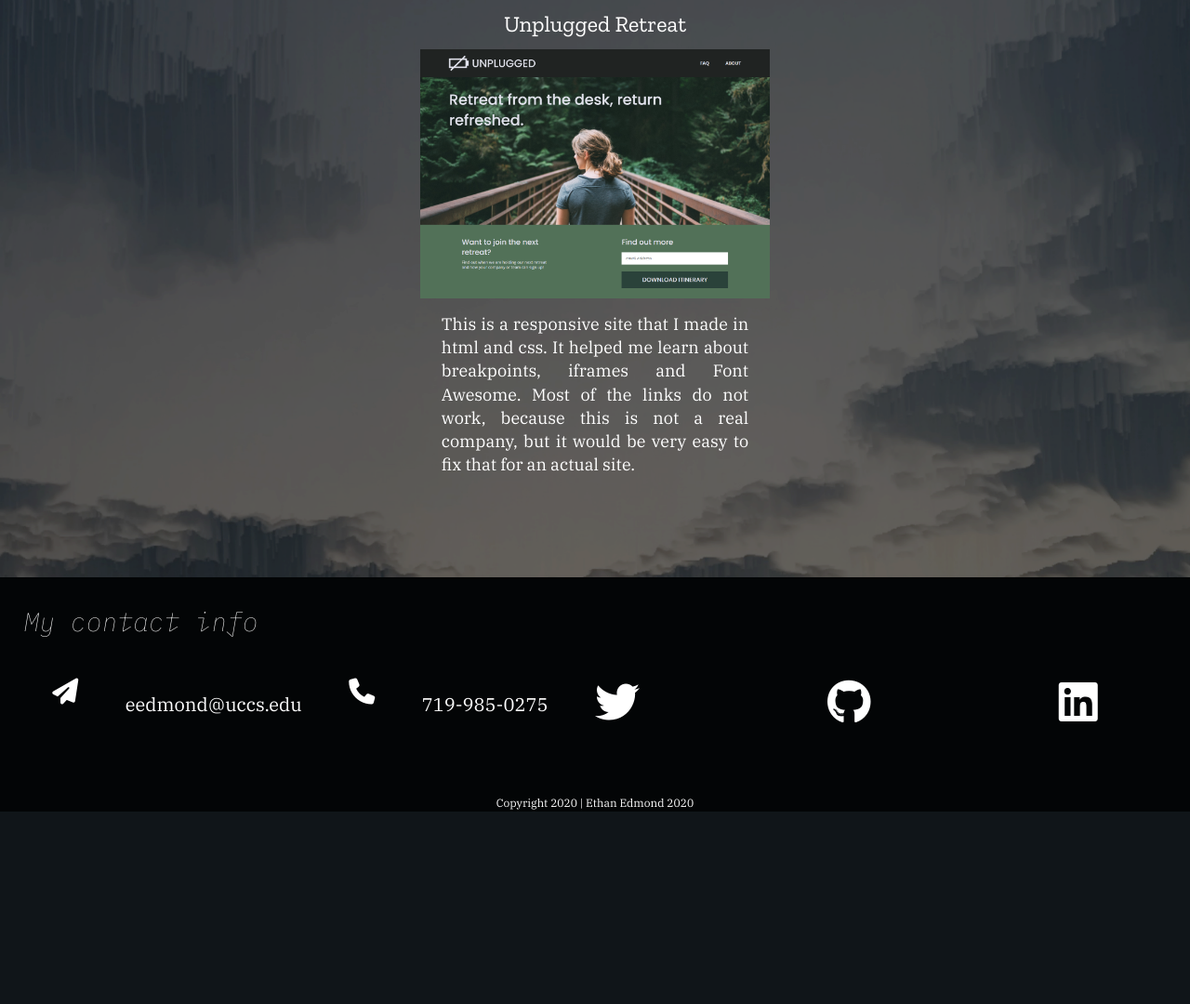
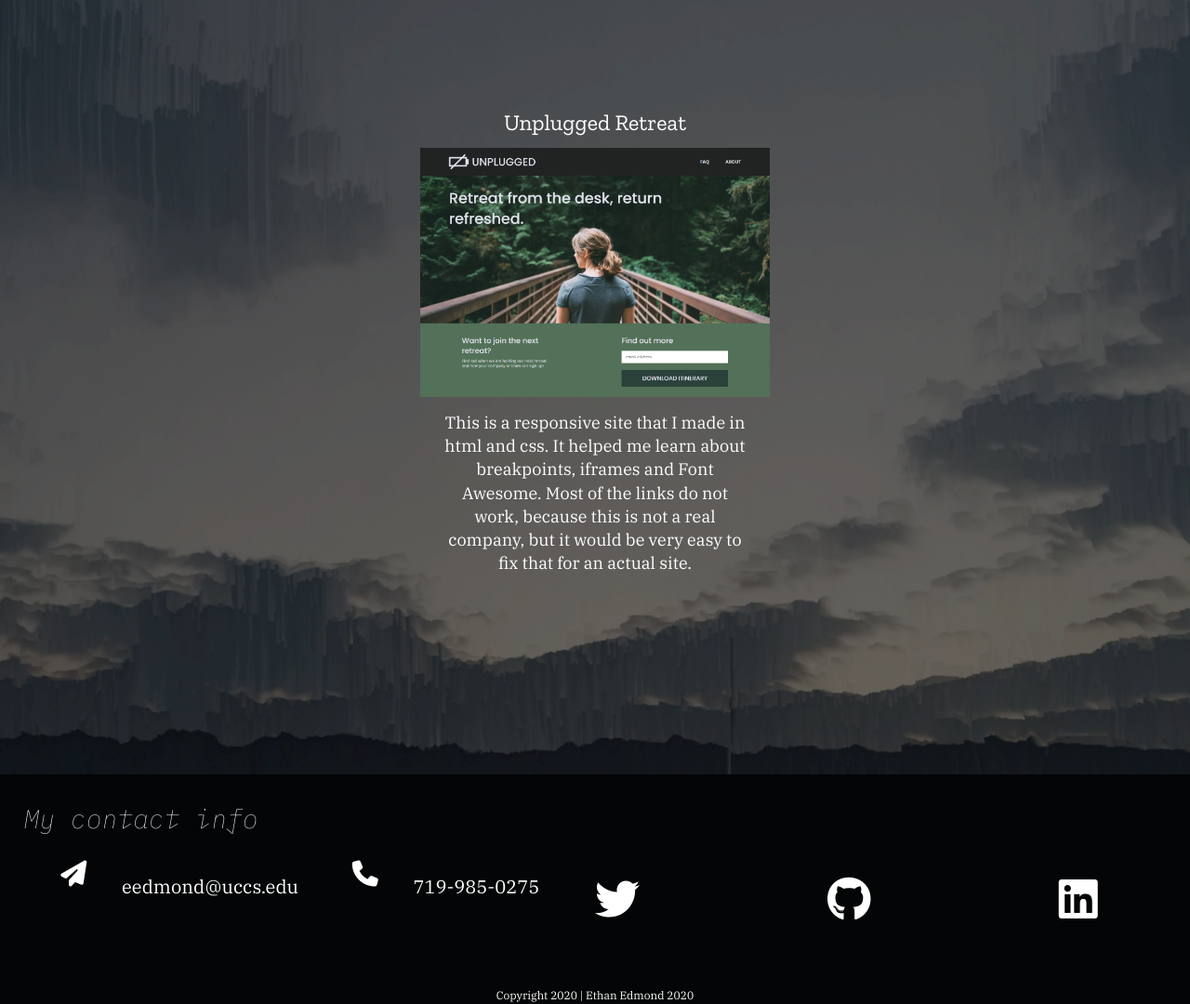
Before and after one commit to Ethan-Edmond/ethanedmond-site, a website: page gallery/index.html in a window 1280 px wide. Shown: the part 192-1272 px from the top of the page at 93% size. Before the commit the page ends 1065 px from the top, so only its background shows below. Drawn offline with nearby package versions, Linux system fonts and the light colour scheme.

Commit message:
Fixed errors and styled gallery for tablet

```diff
--- a/css/main.css
+++ b/css/main.css
@@ -515,6 +515,21 @@ footer #copyright {
     footer #copyright {
         font-size: 1.25em;
     }
+    #gallery-main #portfolio .content-wrapper {
+        height: 974px;
+    }
+    #gallery-main .project-image, #gallery-main .project h3, #gallery-main .project .project-content {
+        width: 100%;
+        text-align: center;
+        float: none;
+    }
+    #gallery-footer #contact {
+        padding: 20px 2px;
+        margin: 0;
+    }
+    #gallery-footer .contact-text {
+        padding-left: 0;
+    }
 }
 
 @media (min-width: 1200px) {
--- a/gallery/index.html
+++ b/gallery/index.html
@@ -180,7 +180,7 @@
       </section>
     </main>
 
-    <footer>
+    <footer id="gallery-footer">
       <div class="content-wrapper">
         <h2>My contact info</h2>
 
--- a/js/main.js
+++ b/js/main.js
@@ -29,6 +29,7 @@ for (let i = 0; i < buttonList.length; i++) {
 }
 
 // This is the code for the gallery carousel
+if (document.getElementById("gallery-main") != null) {
   var galleryButtonBoard = document.getElementById("gallery-button-board").children;
   var makeGallery = function () {
     var galleryMain = document.getElementById("gallery-main");
@@ -63,3 +64,4 @@ var galleryCycleBack = function () {
 
   galleryButtonBoard[0].addEventListener("click", galleryCycleBack);
   galleryButtonBoard[1].addEventListener("click",galleryCycleForward);
+}
```
Lines whose indentation alone changed are shown as unchanged.
